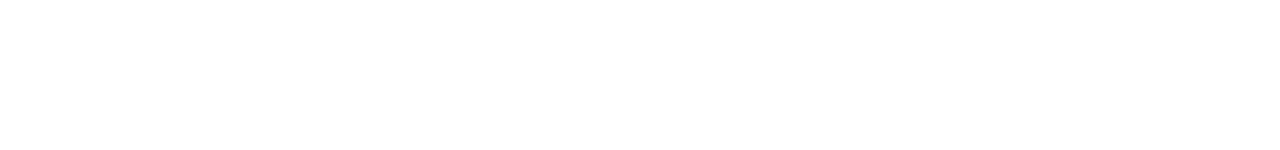
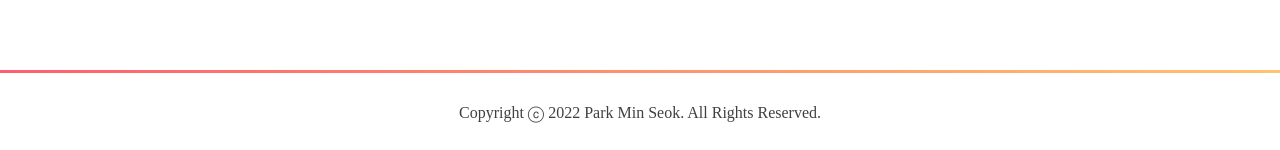
Before and after one commit to DIA-MIN/COOBOOK, a Vue app: page / in a window 1280 px wide. Shown: the part 813-963 px from the top of the page. Before the commit the page ends 883 px from the top, so only its background shows below. Built offline with nearby package versions, Linux system fonts and the light colour scheme; no server answers; a web font is replaced by a local one.

Commit message:
:lipstick: add Footer Component & Style

```diff
--- /dev/null
+++ b/src/components/Footer.vue
@@ -0,0 +1,23 @@
+<template>
+  <div class="container">
+    Copyright ⓒ 2022 Park Min Seok. All Rights Reserved.
+  </div>
+</template>
+<script>
+export default {
+  name: 'Footer'
+}
+</script>
+<style lang="scss" scoped>
+.container {
+  color: $mainTextColor;
+  border-top: 3px solid transparent;
+  border-image: linear-gradient(to right, $mainColor, $subColor);
+  border-image-slice: 1;
+  background-color: white;
+  height: 80px;
+  display: flex;
+  justify-content: center;
+  align-items: center;
+}
+</style>
--- a/src/components/RecipeList.vue
+++ b/src/components/RecipeList.vue
@@ -102,6 +102,7 @@ export default {
   display: flex;
   flex-direction: column;
   align-items: center;
+  padding-bottom: 3rem;
 
   .list {
     display: grid;
--- a/src/views/HomeView.vue
+++ b/src/views/HomeView.vue
@@ -5,6 +5,7 @@
     <Category />
     <Loader v-if="isLoading === true" />
     <RecipeList v-if="isLoading === false" :recipes="recipes" />
+    <Footer />
   </div>
 </template>
 <script>
@@ -13,6 +14,7 @@ import Banner from '@/components/Banner.vue'
 import Category from '@/components/Category.vue'
 import RecipeList from '@/components/RecipeList.vue'
 import Loader from '@/components/Loader.vue'
+import Footer from '@/components/Footer.vue'
 import axios from 'axios'
 
 export default {
@@ -21,7 +23,8 @@ export default {
     Banner,
     Category,
     RecipeList,
-    Loader
+    Loader,
+    Footer
   },
   data() {
     return {
```
